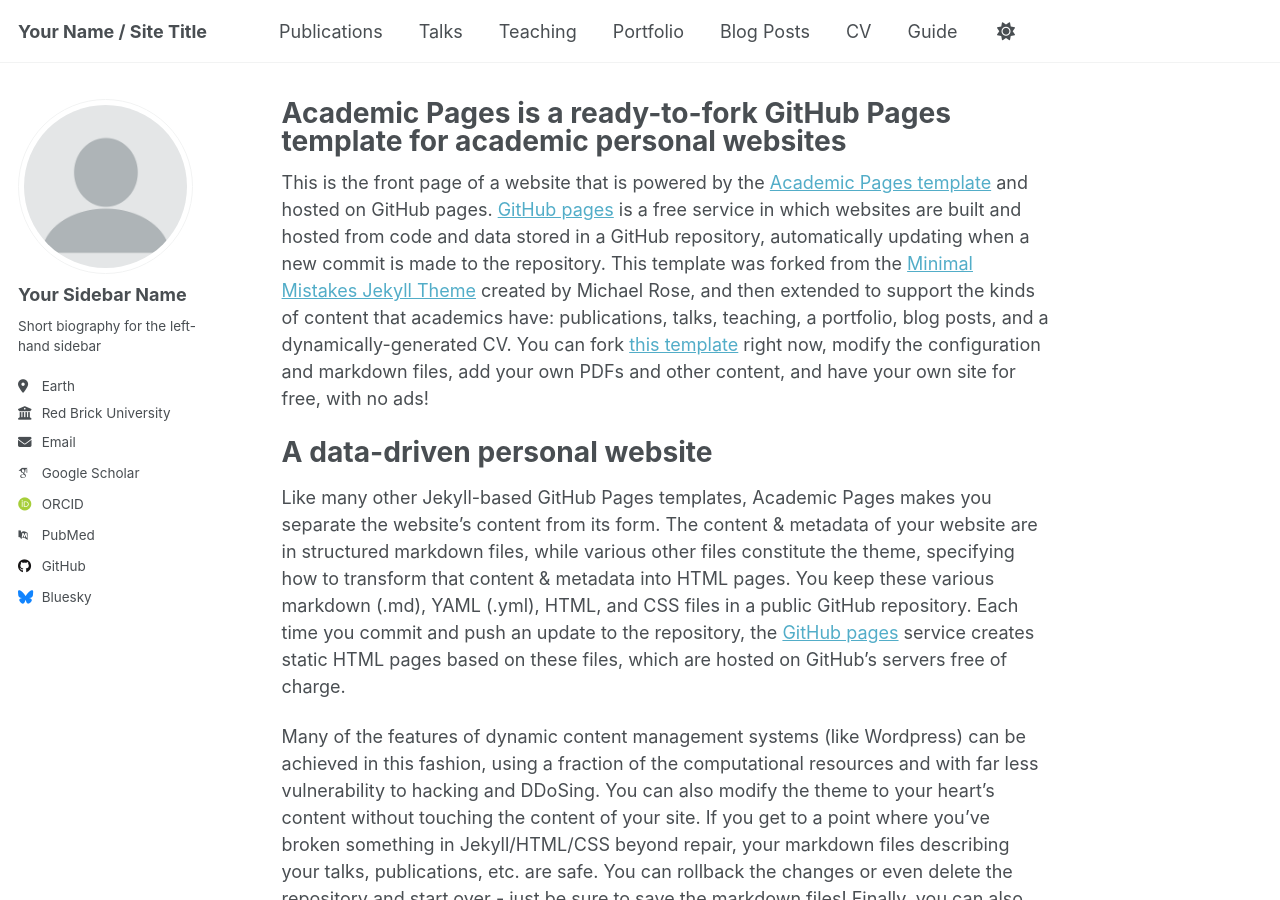
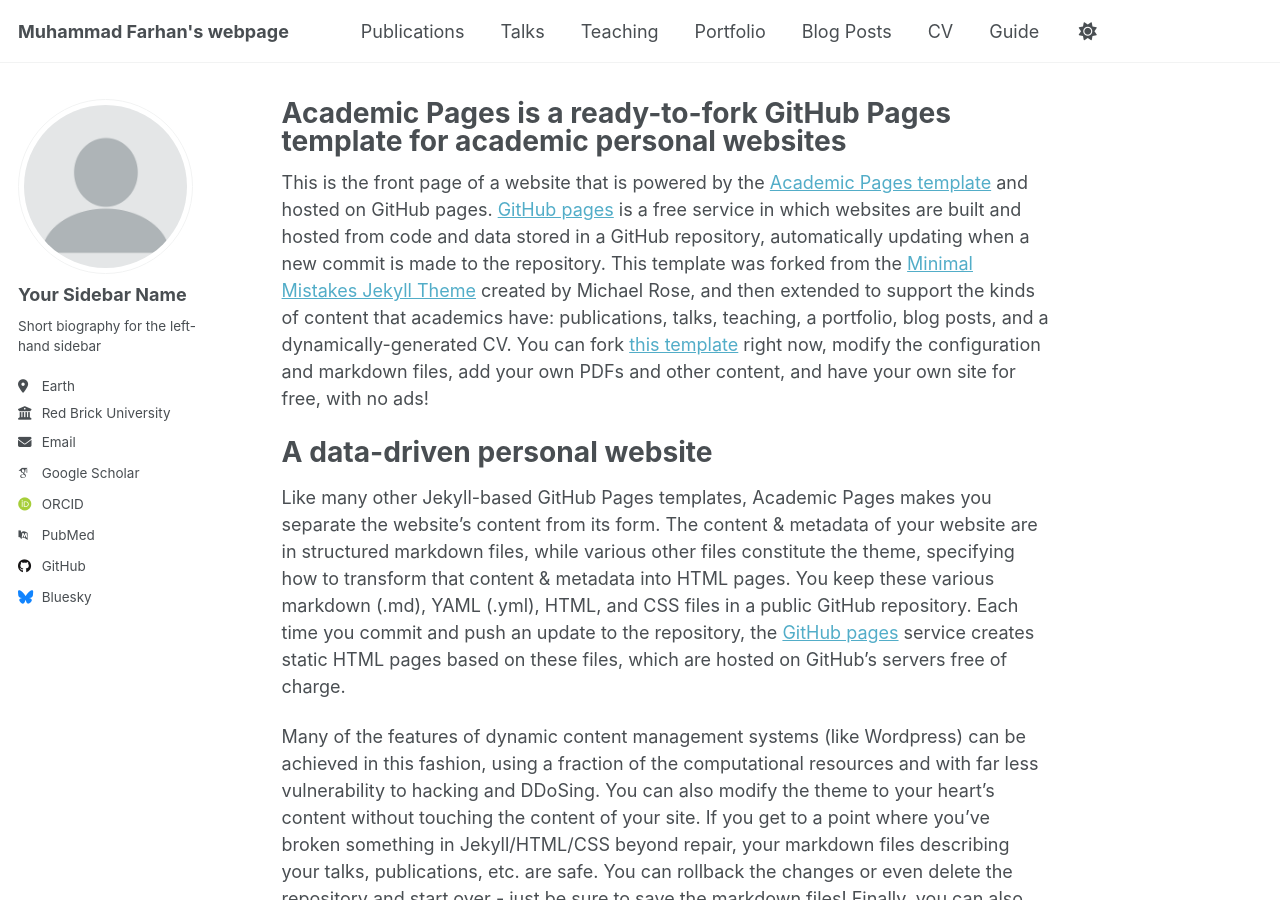
Before and after one commit to muhammadfarhan720/muhammadfarhan720.github.io, a Jekyll site: the page built from _pages/about.md, in a window 1280 px wide and 900 px high. Built offline with Jekyll 4.4.1, drawn with Linux system fonts in a browser that asks for light colours; some web fonts are replaced.

Commit message:
Update _config.yml

```diff
--- a/_config.yml
+++ b/_config.yml
@@ -9,7 +9,7 @@
 # Basic Site Settings
 locale                   : "en-US"
 site_theme               : "default"
-title                    : "Your Name / Site Title"
+title                    : "Muhammad Farhan's webpage"
 title_separator          : "-"
 name                     : &name "Your Name"
 description              : &description "personal description"
```
